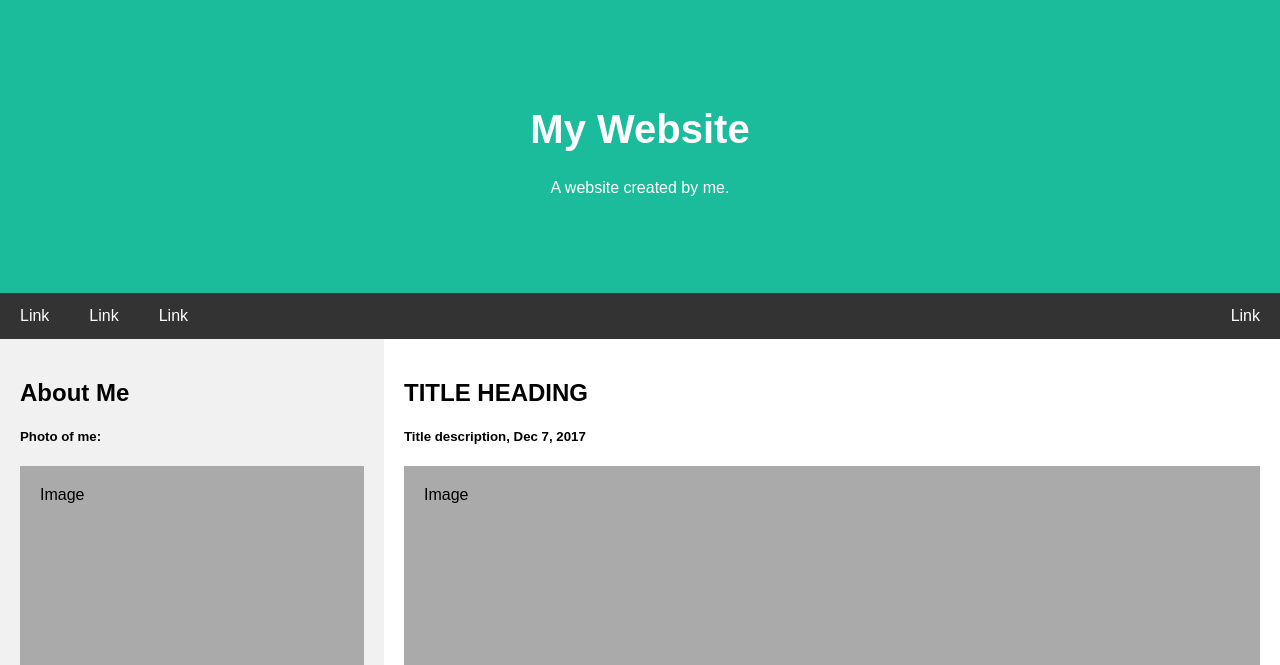
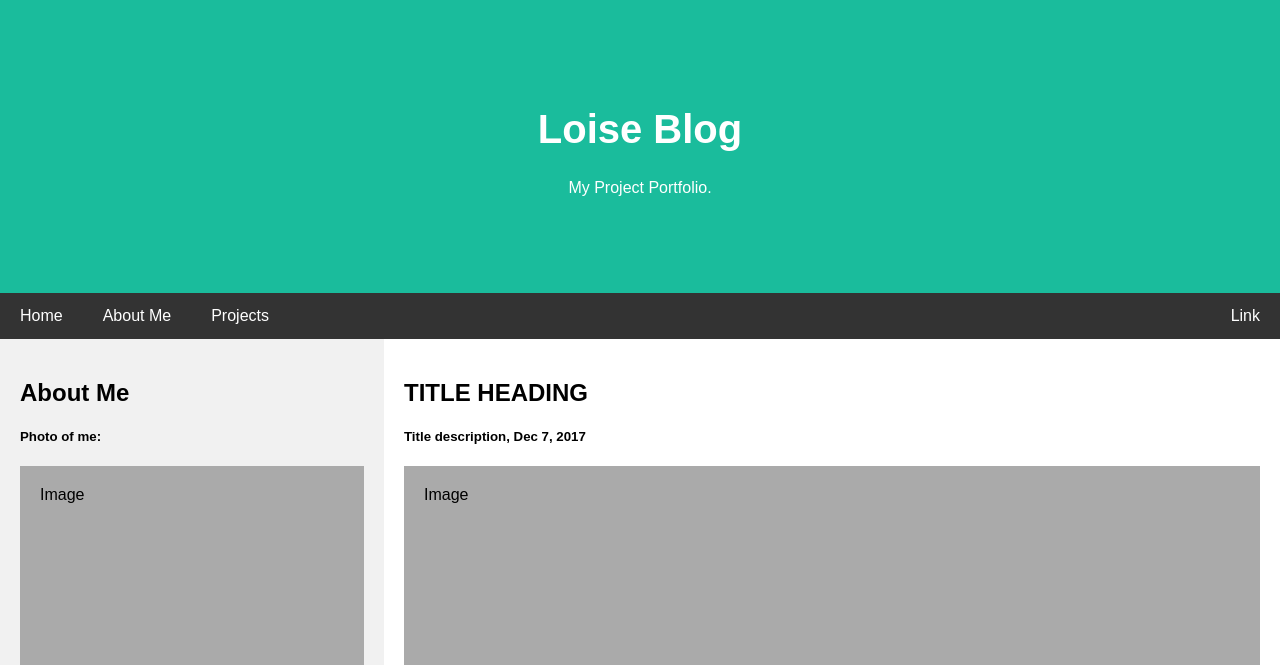
Before and after one commit to LoiseSian/my-first-blog, a Django app: page / in a window 1280 px wide. Shown: the top 665 px of the page. Run offline with Django 3.2, Linux system fonts and the light colour scheme.

Commit message:
my new template

```diff
--- a/blog/templates/blog/post_list.html
+++ b/blog/templates/blog/post_list.html
@@ -1,7 +1,7 @@
 <!DOCTYPE html>
 <html lang="en">
 <head>
-<title>Page Title</title>
+<title>Loise Blog</title>
 <meta charset="UTF-8">
 <meta name="viewport" content="width=device-width, initial-scale=1">
 <style>
@@ -113,14 +113,14 @@ body {
 <body>
 
 <div class="header">
-  <h1>My Website</h1>
-  <p>A website created by me.</p>
+  <h1>Loise Blog</h1>
+  <p>My Project Portfolio.</p>
 </div>
 
 <div class="navbar">
-  <a href="#">Link</a>
-  <a href="#">Link</a>
-  <a href="#">Link</a>
+  <a href="#">Home</a>
+  <a href="#">About Me</a>
+  <a href="#">Projects</a>
   <a href="#" class="right">Link</a>
 </div>
 
@@ -128,7 +128,7 @@ body {
   <div class="side">
     <h2>About Me</h2>
     <h5>Photo of me:</h5>
-    <div class="fakeimg" style="height:200px;">Image</div>
+    <div class="fakeimg" style="height:200px;" img src="images/1509732520147.jpg">Image</div>
     <p>Some text about me in culpa qui officia deserunt mollit anim..</p>
     <h3>More Text</h3>
     <p>Lorem ipsum dolor sit ame.</p>
```
Also changed, not shown: blog/templates/blog/images/1509732520147.jpg (added).
